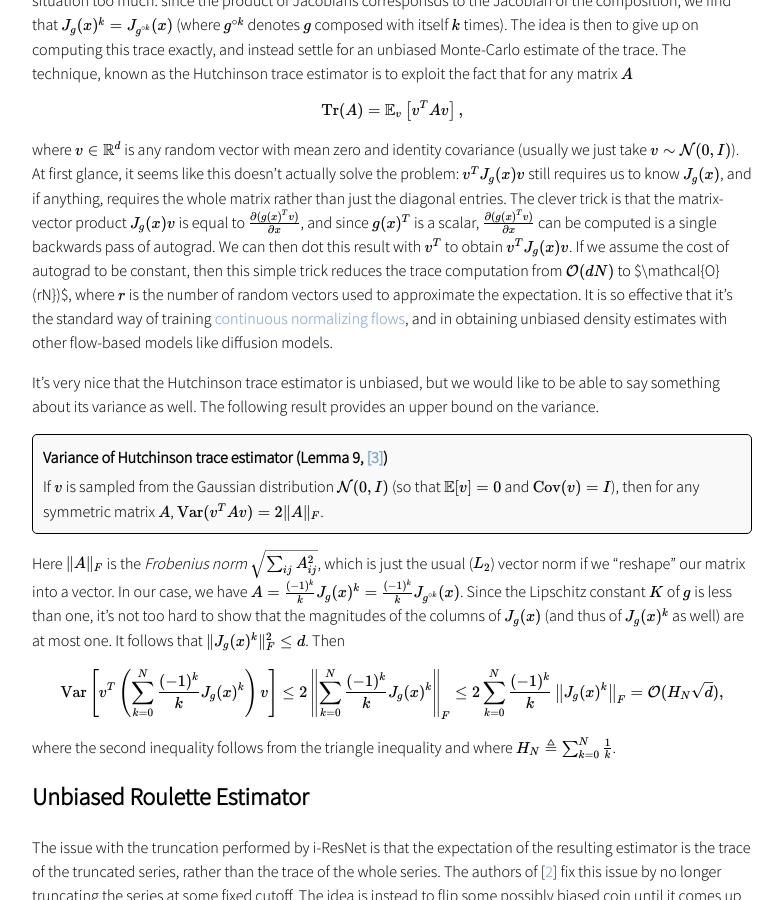
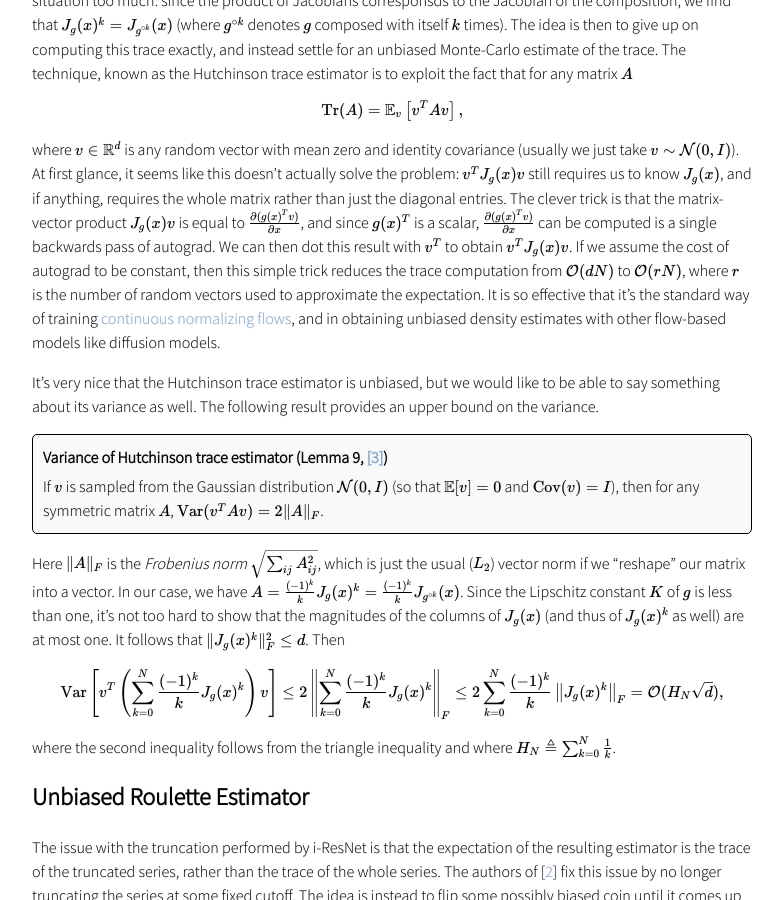
Before and after one commit to eje24/eje24.github.io, a Jekyll site: the page built from _posts/2024-07-05-Residual-Flows.md, in a window 1280 px wide and 900 px high, scrolled down 3453 px. Shown: the whole window, without its empty margins (248-1031 px from the left). Built offline with Jekyll 4.4.1, drawn with Linux system fonts in a browser that asks for light colours; nearby versions of some CDN libraries.

Commit message:
Fix typo

```diff
--- a/_posts/2024-07-05-Residual-Flows.md
+++ b/_posts/2024-07-05-Residual-Flows.md
@@ -139,7 +139,7 @@ diagonal entries. The clever trick is that the matrix-vector product $J_g(x)v$
 is equal to $\frac{\partial (g(x)^Tv)}{\partial x}$, and since $g(x)^T$ is a
 scalar, $\frac{\partial (g(x)^Tv)}{\partial x}$ can be computed is a single
 backwards pass of autograd. We can then dot this result with $v^T$ to obtain
-$v^T J_g(x) v$. If we assume the cost of autograd to be constant, then this simple trick reduces the trace computation from $\mathcal{O}(dN)$ to $\mathcal{O}(rN})$, where $r$ is the number of random vectors used to approximate the expectation. It is so effective that it's the
+$v^T J_g(x) v$. If we assume the cost of autograd to be constant, then this simple trick reduces the trace computation from $\mathcal{O}(dN)$ to $\mathcal{O}(rN)$, where $r$ is the number of random vectors used to approximate the expectation. It is so effective that it's the
 standard way of training [continuous normalizing flows](https://arxiv.org/abs/1810.01367), and in obtaining unbiased density estimates with other flow-based models like diffusion models.
 
 It's very nice that the Hutchinson trace estimator is unbiased, but we would
```
